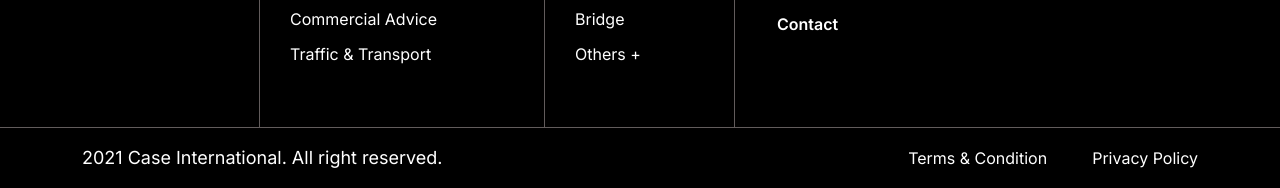
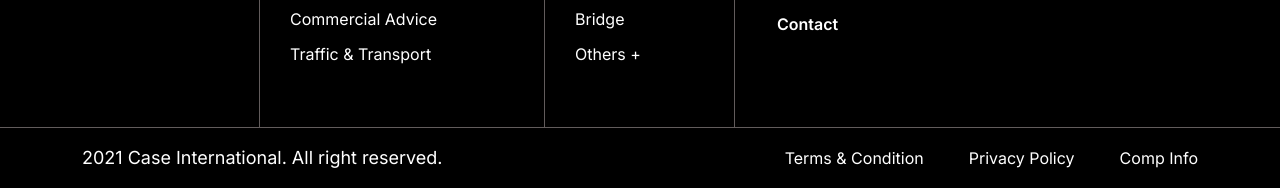
Before and after one commit to amitsahu100100/alkeyproject, a plain HTML site: page index.html in a window 1280 px wide. Shown: the part 7193-7381 px from the top of the page. Drawn offline with nearby package versions, Linux system fonts and the light colour scheme.

Commit message:
Footer links changes

```diff
--- a/index.html
+++ b/index.html
@@ -381,6 +381,7 @@
               <div class="copyright-link">
                 <a href="">Terms & Condition</a>
                 <a href="">Privacy Policy</a>
+                <a href="">Comp Info</a>
               </div>
           </div>
       </div>
```
